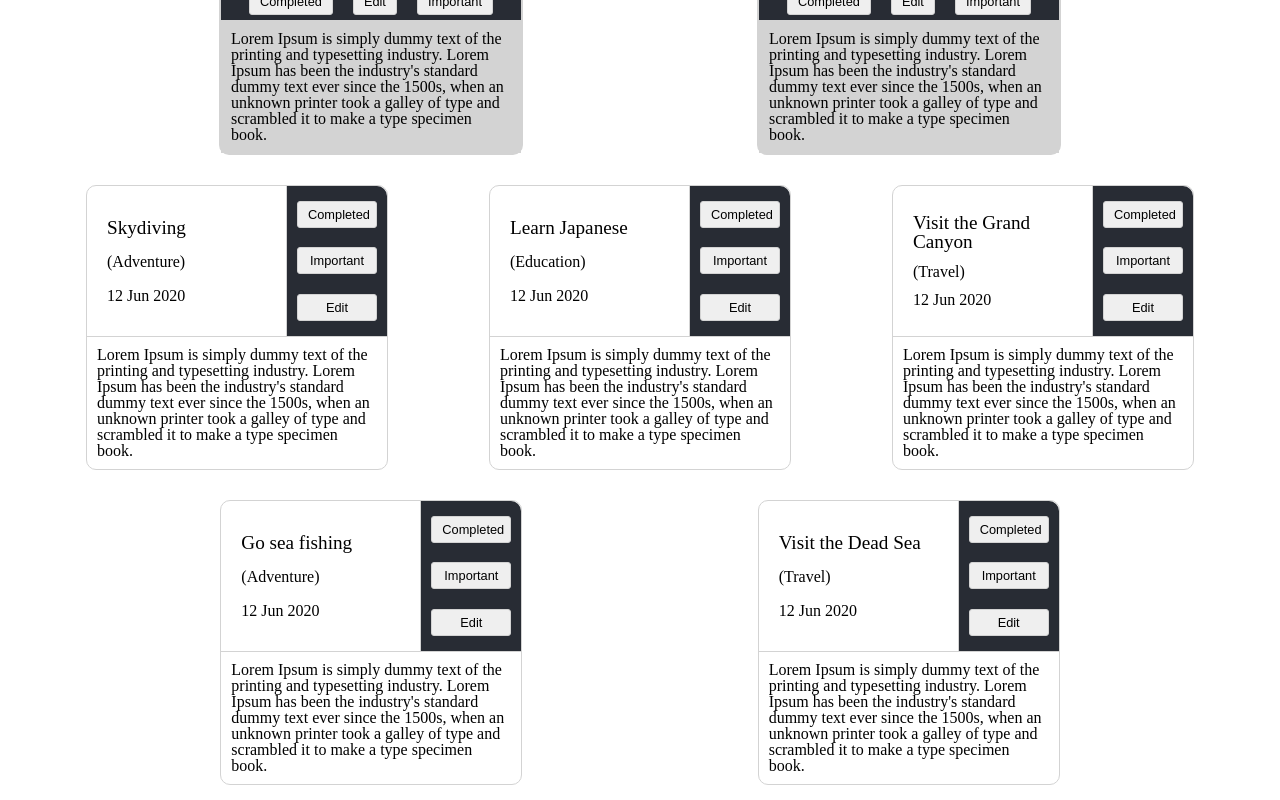
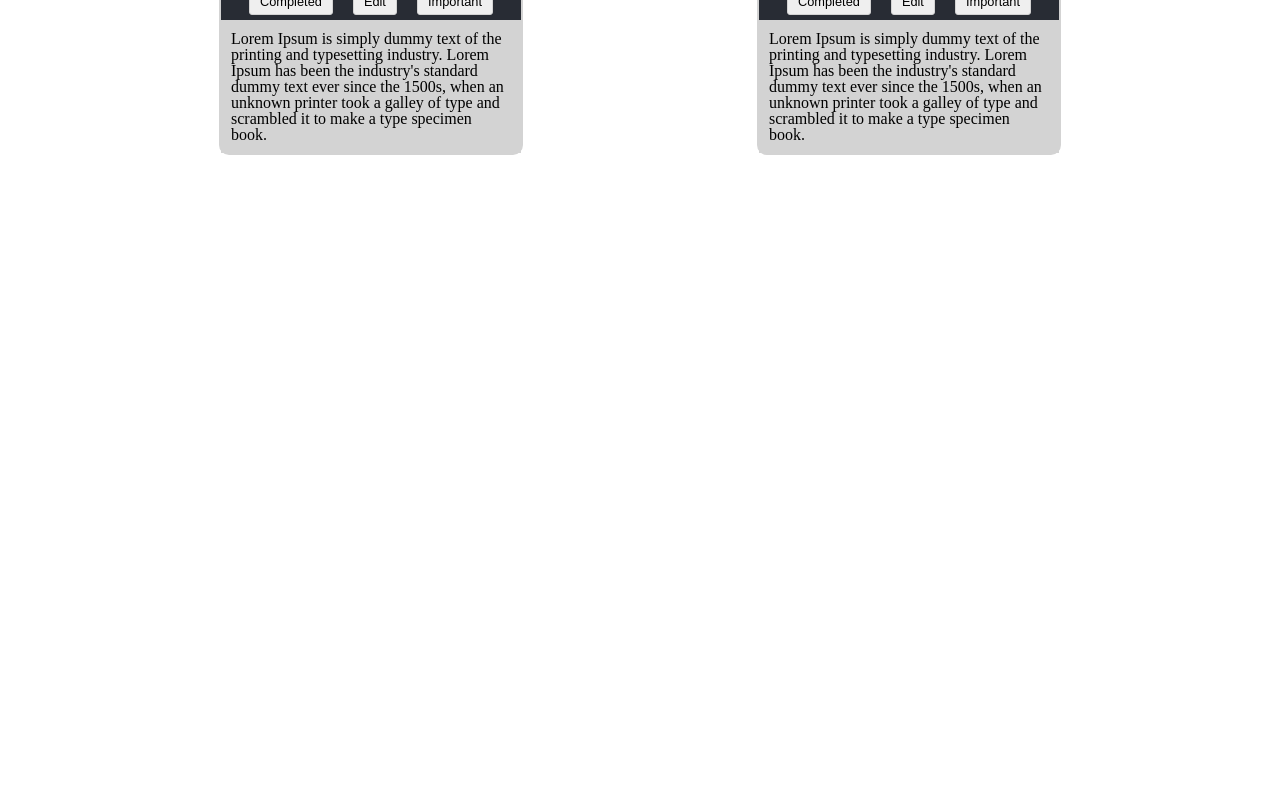
Before and after one commit to Build-Week-30-Before-30/Front-End, a React (Create React App) app in the folder the-big-thirty/: page /view-events in a window 1280 px wide. Shown: the part 559-1359 px from the top of the page. After the commit the page ends 800 px from the top, so only its background shows below. Built offline with nearby package versions, Linux system fonts and the light colour scheme.

Commit message:
Remove alternate cards

```diff
--- a/the-big-thirty/src/ActivityList.js
+++ b/the-big-thirty/src/ActivityList.js
@@ -32,7 +32,7 @@ export default function ActivityList(props) {
         ))}
       </StyledActivityList>
 
-      <StyledActivityList>
+      {/* <StyledActivityList>
         {activityList.map(activity => (
           <ActivityCard2
             key={activity.title}
@@ -43,7 +43,7 @@ export default function ActivityList(props) {
             completed={activity.completed}
           />
         ))}
-      </StyledActivityList>
+      </StyledActivityList> */}
     </div>
   );
 }
```
